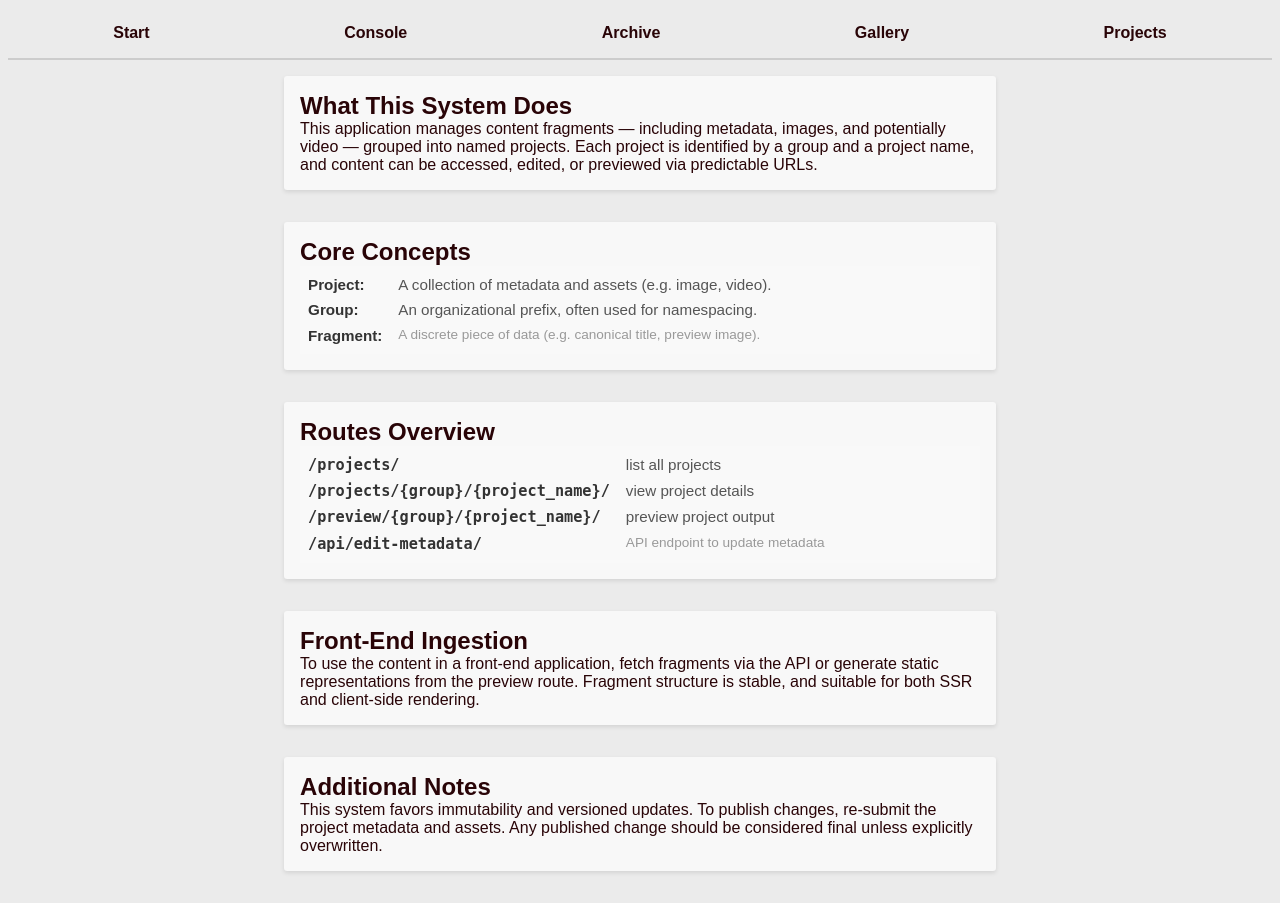
After one commit to SamReynoso/outpostCMS, a Python web app: template templates/home.html in a window 1280 px wide. The commit adds this page. Run offline with Jinja, Linux system fonts and the light colour scheme; the template is opened without the code that fills it, so the values that code supplies are empty.

Commit message:
I need to start nailing down the styles.
Signed-off-by: Sam Reynoso <sam@ozprealpha.com>

```diff
--- a/templates/base.html
+++ b/templates/base.html
@@ -10,8 +10,11 @@
       --nice-head-color: rgb(248, 248, 248);
       --nice-border-color: #f0f0f0;
 
+      --padding: 1rem;
+      --margin: 1rem;
       --cell-height: 3rem;
       --left-padding: 2rem;
+      --border-radius: 3px;
       --border-thickness: 1px;
       --border-color: rgb(204, 204, 204);
     }
@@ -21,11 +24,52 @@
       padding: 0;
       box-sizing: border-box;
     }
+
+
     body {
+      color: var(--main-text-color);
+      font-size: 16px;
       font-family: var(--main-font);
       background-color: var(--main-bg-color);
+    }
+    nav {
+      display: flex;
+      justify-content: space-around;
+      background-color: var(--main-bg-color);
+      padding: .5rem;
+      margin: .5rem;
+      border-bottom: 2px solid var(--border-color);
+
+    }
+
+    nav a {
+      text-decoration: none;
       color: var(--main-text-color);
-      padding: 1em;
+      font-weight: bold;
+      padding: 0.5rem 1rem;
+      border-radius: var(--border-radius);
+      transition: background-color 0.3s;
+    }
+
+
+    nav a:hover {
+      background-color: var(--nice-head-color);
+    }
+
+    h1 {
+      font-size: 2.5rem;
+      margin: 1rem .5rem;
+    }
+
+
+    section {
+      max-width: 80ch;
+      margin: var(--margin) auto;
+      padding: var(--padding);
+      background-color: var(--nice-head-color);
+      border-radius: var(--border-radius);
+      box-shadow: 0 2px 4px rgba(0, 0, 0, 0.1);
+      margin-bottom: 2rem;
     }
 
     table {
@@ -33,42 +77,11 @@
       border-collapse: collapse;
     }
 
-    td:first-child {
-      font-size: 0.8rem;
-      background-color: var(--nice-head-color);
-      text-align: center;
-    }
-
-    td:last-child {
-      font-size: 0.8rem;
-      text-align: center;
-      background-color: var(--nice-head-color);
-      padding: 0.5rem;
-    }
-
     th, td {
-      text-align: left;
-      border: var(--border-thickness) solid var(--border-color);
-    }
-    th {
-      padding-left: var(--left-padding);
-    }
-    .articles-list {
-      display: flex;
-    }
-
-    .articles-list ul {
-      list-style: none;
-    }
-
-    .articles-list li {
-      display: block;
-      text-align: center;
       border: var(--border-thickness) solid var(--border-color);
     }
 
-
-    dl.expanded {
+    dl{
       display: grid;
       grid-template-columns: max-content 1fr;
       gap: 0.25rem 1rem;
@@ -78,21 +91,22 @@
       line-height: 1.4;
     }
 
-    dl.expanded dt {
+    dl dt {
       font-weight: 600;
       color: #333;
       white-space: nowrap;
     }
 
-    dl.expanded dd {
+    dl dd {
       color: #555;
       overflow-wrap: anywhere;
     }
 
-    dl.expanded dd:last-of-type {
+    dl dd:last-of-type {
       font-size: 0.85rem;
       color: #999;
     }
+
     details.article-details {
       background: #fff;
     }
@@ -167,26 +157,77 @@
       background: #007acc;
       color: #fff;
       border: none;
-      border-radius: 4px;
+      border-radius: var(--border-radius);
       cursor: pointer;
     }
 
     .meta-form button:hover {
       background: #005fa3;
     }
+
+    div.archive {
+        font-family: system-ui, sans-serif;
+        display: flex;
+        flex-direction: column;
+        align-items: center;
+        padding: 2rem;
+        width: 100%;
+        height: 100vh;
+        background: rgb(17, 24, 39);
+        color: rgb(249, 250, 251);
+        line-height: 1.5;
+    }
+
+    div.archive ul {
+      list-style: none;
+    }
+
+    div.archive {
+      margin-bottom: 1rem;
+    }
+
+    div.archive a {
+      color: rgb(37, 99, 235);
+      text-decoration: none;
+    }
+
+    div.archive a:hover {
+      text-decoration: underline;
+    }
+
+    aside.actions {
+      display: flex;
+      justify-content: center;
+      margin: 1rem 0;
+    }
+
+    a.btn {
+      display: inline-block;
+      padding: 0.5rem 1rem;
+      background-color: rgb(37, 99, 235);
+      color: #fff;
+      text-decoration: none;
+      border-radius: var(--border-radius);
+      transition: background-color 0.3s;
+    }
+
+    a.btn:hover {
+      background-color: rgb(29, 78, 216);
+    }
+
   </style>
 </head>
 <body>
   <nav>
-    {% if request.path != '/' %}
-      <a href="/">Content Console</a>
-    {% endif %}
-  <nav>
+    <a href="/">Start</a>
+    <a href="/console">Console</a>
+    <a href="/archive/">Archive</a>
+    <a href="/gallery/">Gallery</a>
+    <a href="/projects/">Projects</a>
+  </nav>
   <main>
-    <section>
       <h1>{{ title }}</h1>
     {% block content %}{% endblock %}
-    </section>
   </main>
 </body>
 </html>
--- /dev/null
+++ b/templates/home.html
@@ -0,0 +1,50 @@
+
+{% extends "base.html" %}
+
+{% block content %}
+<main>
+  <section>
+    <h2>What This System Does</h2>
+    <p>
+      This application manages content fragments — including metadata, images, and potentially video — grouped into
+      named projects. Each project is identified by a group and a project name, and content can be accessed, edited, or
+      previewed via predictable URLs.
+    </p>
+  </section>
+
+  <section>
+    <h2>Core Concepts</h2>
+    <dl>
+      <dt><strong>Project:</strong></dt><dd>A collection of metadata and assets (e.g. image, video).</dd>
+      <dt><strong>Group:</strong></dt><dd>An organizational prefix, often used for namespacing.</dd>
+      <dt><strong>Fragment:</strong></dt><dd>A discrete piece of data (e.g. canonical title, preview image).</dd>
+    </dl>
+  </section>
+
+  <section>
+    <h2>Routes Overview</h2>
+    <dl>
+      <dt><code>/projects/</code></dt><dd>list all projects</dd>
+      <dt><code>/projects/{group}/{project_name}/</code></dt><dd>view project details</dd>
+      <dt><code>/preview/{group}/{project_name}/</code></dt><dd>preview project output</dd>
+      <dt><code>/api/edit-metadata/</code></dt><dd> API endpoint to update metadata</dd>
+    </dl>
+  </section>
+
+  <section>
+    <h2>Front-End Ingestion</h2>
+    <p>
+      To use the content in a front-end application, fetch fragments via the API or generate static representations
+      from the preview route. Fragment structure is stable, and suitable for both SSR and client-side rendering.
+    </p>
+  </section>
+
+  <section>
+    <h2>Additional Notes</h2>
+    <p>
+      This system favors immutability and versioned updates. To publish changes, re-submit the project metadata and
+      assets. Any published change should be considered final unless explicitly overwritten.
+    </p>
+  </section>
+</main>
+{% endblock %}
```
Also changed, not shown: other parts of templates/base.html (+3 -27 lines), templates/archive.html (+7 -62 lines), templates/console.html (+19 -37 lines), templates/create.html (deleted, +0 -33 lines), templates/metadata/basic.html (added, +27 -0 lines), templates/metadata/metadata-base.html (added, +30 -0 lines), templates/new-project.html (added, +12 -0 lines), 3 other files.
